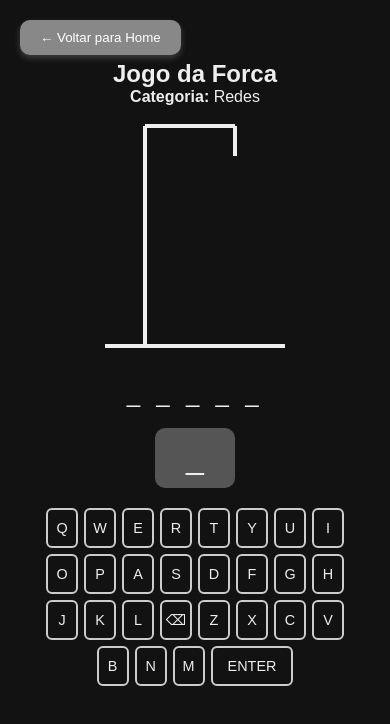
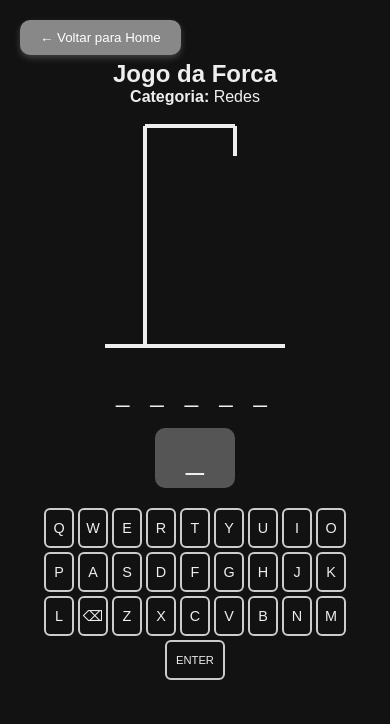
Before and after one commit to ArturLima33/Meu-Portifolio, a Next.js app in the folder meu-portifolio/: page / in a window 390 px wide. Both pictures are taken after a click on the button "Jogar Jogo da Forca". Shown: the top 724 px of the page. Built offline with nearby package versions, Linux system fonts and the light colour scheme.

Commit message:
Meu Portifolio

```diff
--- a/meu-portifolio/app/styles/Forca.module.css
+++ b/meu-portifolio/app/styles/Forca.module.css
@@ -12,13 +12,6 @@
   letter-spacing: 0.3em;
   margin-bottom: 20px;
   word-break: break-all;
-}
-
-@media (max-width: 480px) {
-  .palavra {
-    font-size: 1.5rem;
-    letter-spacing: 0.2em;
-  }
 }
 
 .caixinhaLetra {
@@ -39,29 +32,24 @@
   margin: 10px 0;
 }
 
-.vitoria {
-  color: #4CAF50;
-  font-weight: bold;
-}
+.vitoria { color: #4CAF50; font-weight: bold; }
+.derrota { color: #f44336; font-weight: bold; }
 
-.derrota {
-  color: #f44336;
-  font-weight: bold;
-}
-
+/* --- TECLADO --- */
 .teclado {
   margin-top: 20px;
   display: flex;
   flex-wrap: wrap;
   justify-content: center;
-  gap: 6px;
-  max-width: 500px; /* trava a largura para o PC manter as linhas */
+  gap: 8px;
+  width: 100%;
+  max-width: 520px; /* Mantém o formato no PC */
   margin-left: auto;
   margin-right: auto;
 }
 
 .botaoTeclado {
-  width: 40px; /* tamanho fixo para manter o alinhamento no PC */
+  width: 42px; /* Largura fixa para o PC */
   height: 45px;
   font-size: 1.1rem;
   display: flex;
@@ -74,22 +62,8 @@
   cursor: pointer;
 }
 
-/* No mobile, as teclas diminuem um pouco para caberem na largura da tela */
-@media (max-width: 400px) {
-  .botaoTeclado {
-    width: 32px;
-    height: 40px;
-    font-size: 0.9rem;
-  }
-}
-
-.botaoTeclado:hover {
-  background-color: #0d6efd;
-}
-
 .botaoEnter {
-  padding: 0 15px;
-  min-width: 80px;
+  width: 92px; /* Largura fixa para o PC */
   height: 45px;
   font-size: 0.9rem;
   background-color: transparent;
@@ -99,22 +73,36 @@
   cursor: pointer;
 }
 
-@media (max-width: 400px) {
+/* --- AJUSTE ESPECÍFICO PARA CELULAR --- */
+@media (max-width: 500px) {
+  .teclado {
+    gap: 4px; /* Diminui o espaço entre teclas no celular */
+  }
+
+  .botaoTeclado {
+    /* No celular, elas deixam de ser fixas e ocupam uma porcentagem da tela */
+    width: calc(10% - 6px);
+    min-width: 30px;
+    height: 40px;
+    font-size: 0.9rem;
+    padding: 0;
+  }
+
   .botaoEnter {
+    width: calc(20% - 6px); /* Enter ocupa o dobro de uma tecla normal */
+    min-width: 60px;
     height: 40px;
-    min-width: 60px;
+    font-size: 0.7rem;
+  }
+
+  .palavra {
+    font-size: 1.5rem;
   }
 }
 
-.acertou {
-  background-color: #4CAF50 !important;
-  border-color: #4CAF50;
-}
-
-.errou {
-  background-color: #f44336 !important;
-  border-color: #f44336;
-}
+.botaoTeclado:hover { background-color: #0d6efd; }
+.acertou { background-color: #4CAF50 !important; border-color: #4CAF50; }
+.errou { background-color: #f44336 !important; border-color: #f44336; }
 
 .botao {
   margin-top: 20px;
```
